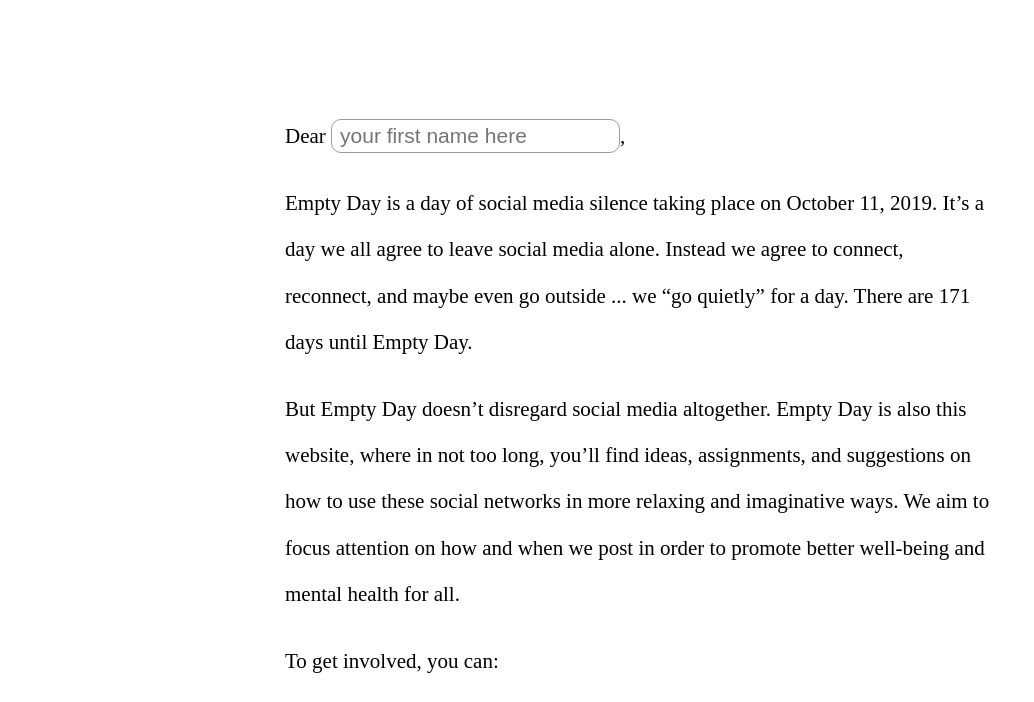
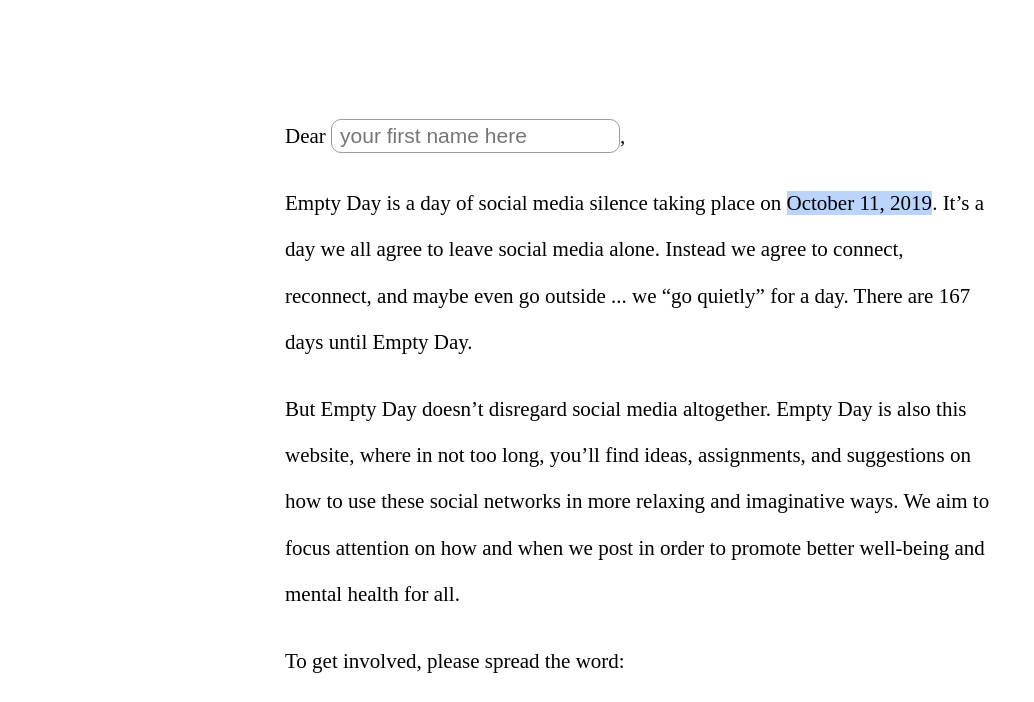
Before and after one commit to oilstel/empty-day-version-1, a plain HTML site: page index.html in a window 1280 px wide. Shown: the part 243-945 px from the top of the page, without its empty margins (0-1034 px from the left). Drawn offline with Linux system fonts and the light colour scheme.

Commit message:
added real countdown to empty day

```diff
--- a/index.html
+++ b/index.html
@@ -25,11 +25,11 @@
             Dear <span class="name-form"><input type="text" name="firstname" placeholder="your first name here" required="required" class="name-field" /></span>,
           </p>
 
-            <p>Empty Day is a day of social media silence taking place on October 11, 2019. It’s a day we all agree to leave social media alone. Instead we agree to connect, reconnect, and maybe even go outside ... we “go quietly” for a day. There are 171 days until Empty Day.</p>
+            <p>Empty Day is a day of social media silence taking place on <span class="highlight">October 11, 2019</span>. It’s a day we all agree to leave social media alone. Instead we agree to connect, reconnect, and maybe even go outside ... we “go quietly” for a day. There are <span id="days">171</span> days until Empty Day.</p>
 
             <p>But Empty Day doesn’t disregard social media altogether. Empty Day is also this website, where in not too long, you’ll find ideas, assignments, and suggestions on how to use these social networks in more relaxing and imaginative ways. We aim to focus attention on how and when we post in order to promote better well-being and mental health for all.</p>
 
-            <p>To get involved, you can:</p>
+            <p>To get involved, please spread the word:</p>
 
             <ul>
               <li><span class="one">Take a photo of this website.</span> Post it to social media with the hashtag #_day.</li>
--- a/js/home.js
+++ b/js/home.js
@@ -33,4 +33,21 @@ $(document).ready(function(){
       $('body').fadeOut(2000);
     });
 
+    // Countdown to Empty Day
+
+    function displayTimeRemaining(emptyday_date){
+      var t = Date.parse(emptyday_date) - Date.parse(new Date());
+      var days = Math.floor( t/(1000*60*60*24) - 7);
+      var clock = document.getElementById('days')
+      clock.innerHTML = days;
+    }
+
+    var emptyday_date = '2019-10-19';
+
+    displayTimeRemaining(emptyday_date);
+
+    // Count number of leaves
+    // to come...
+
+
 });
```
